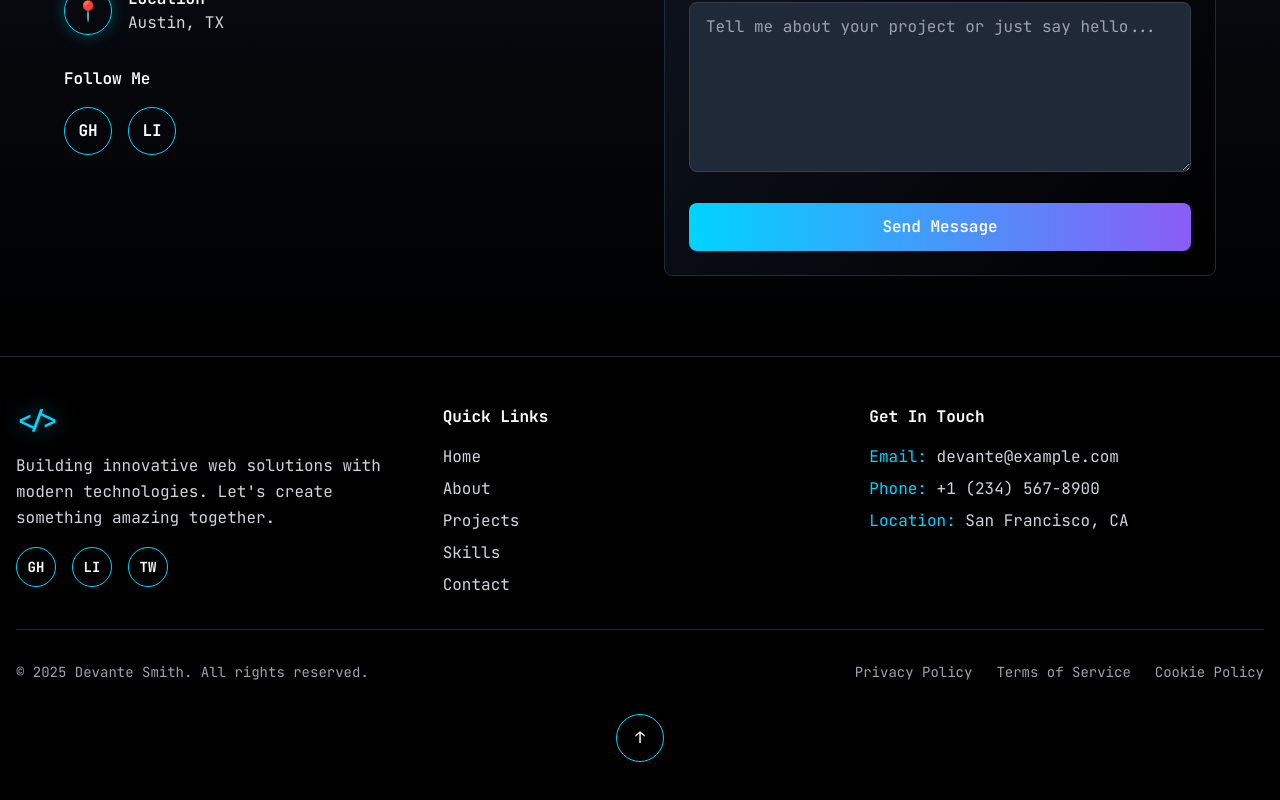
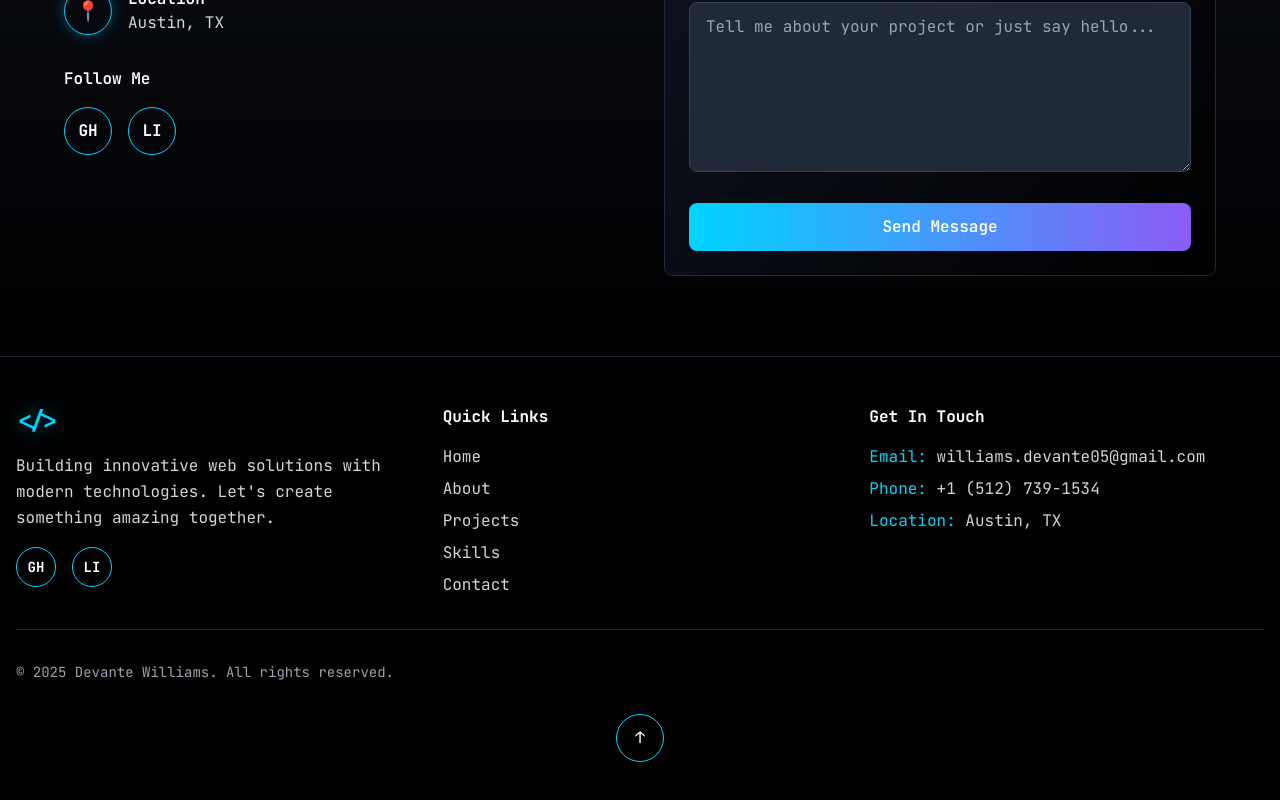
Before and after one commit to Devante05/engineer-portfolio, a React (Vite) app: page / in a window 1280 px wide. Shown: the part 5340-6140 px from the top of the page. Built offline with nearby package versions, Linux system fonts and the light colour scheme.

Commit message:
Update Footer component with latest changes

```diff
--- a/src/components/Footer.tsx
+++ b/src/components/Footer.tsx
@@ -28,13 +28,6 @@ export default function Footer() {
                 aria-label="LinkedIn"
               >
                 <span className="text-sm font-bold">LI</span>
-              </a>
-              <a
-                href="#"
-                className="w-10 h-10 border border-crypto-accent rounded-full flex items-center justify-center hover:bg-crypto-accent hover:text-black transition-all duration-300"
-                aria-label="Twitter"
-              >
-                <span className="text-sm font-bold">TW</span>
               </a>
             </div>
           </div>
@@ -91,13 +84,13 @@ export default function Footer() {
             <h4 className="text-white font-bold mb-4">Get In Touch</h4>
             <div className="space-y-2">
               <p className="text-gray-300">
-                <span className="text-crypto-accent">Email:</span> devante@example.com
+                <span className="text-crypto-accent">Email:</span> williams.devante05@gmail.com
               </p>
               <p className="text-gray-300">
-                <span className="text-crypto-accent">Phone:</span> +1 (234) 567-8900
+                <span className="text-crypto-accent">Phone:</span> +1 (512) 739-1534
               </p>
               <p className="text-gray-300">
-                <span className="text-crypto-accent">Location:</span> San Francisco, CA
+                <span className="text-crypto-accent">Location:</span> Austin, TX
               </p>
             </div>
           </div>
@@ -106,19 +99,8 @@ export default function Footer() {
         {/* Bottom section */}
         <div className="border-t border-gray-800 mt-8 pt-8 flex flex-col md:flex-row justify-between items-center">
           <p className="text-gray-400 text-sm">
-            © {currentYear} Devante Smith. All rights reserved.
+            © {currentYear} Devante Williams. All rights reserved.
           </p>
-          <div className="flex space-x-6 mt-4 md:mt-0">
-            <a href="#" className="text-gray-400 hover:text-crypto-accent text-sm transition-colors duration-300">
-              Privacy Policy
-            </a>
-            <a href="#" className="text-gray-400 hover:text-crypto-accent text-sm transition-colors duration-300">
-              Terms of Service
-            </a>
-            <a href="#" className="text-gray-400 hover:text-crypto-accent text-sm transition-colors duration-300">
-              Cookie Policy
-            </a>
-          </div>
         </div>
 
         {/* Back to top button */}
```
